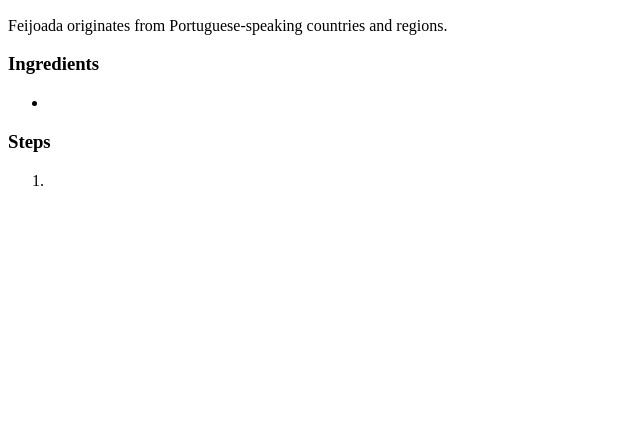
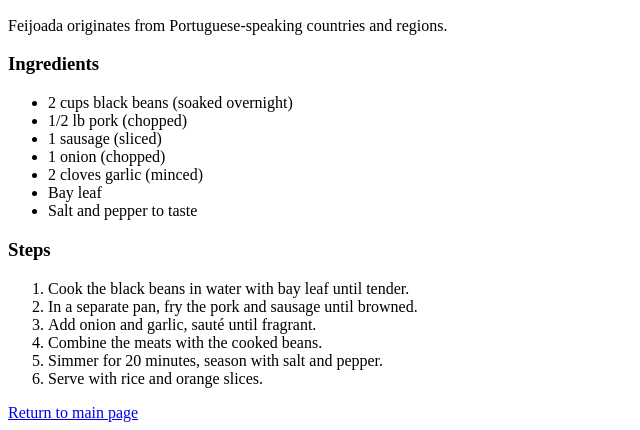
Before and after one commit to williamwhds/odin-recipes, a plain HTML site: page recipes/feijoada.html in a window 1280 px wide. Shown: the part 434-864 px from the top of the page, without its empty margins (0-640 px from the left). Before the commit the page ends 800 px from the top, so only its background shows below. Drawn offline with Linux system fonts and the light colour scheme.

Commit message:
Added Ingredients and Steps

```diff
--- a/recipes/feijoada.html
+++ b/recipes/feijoada.html
@@ -16,18 +16,26 @@
     <h3>Ingredients</h3>
 
     <ul>
-
-        <li></li>
-
+        <li>2 cups black beans (soaked overnight)</li>
+        <li>1/2 lb pork (chopped)</li>
+        <li>1 sausage (sliced)</li>
+        <li>1 onion (chopped)</li>
+        <li>2 cloves garlic (minced)</li>
+        <li>Bay leaf</li>
+        <li>Salt and pepper to taste</li>
     </ul>
 
     <h3>Steps</h3>
 
     <ol>
-
-        <li></li>
-
+        <li>Cook the black beans in water with bay leaf until tender.</li>
+        <li>In a separate pan, fry the pork and sausage until browned.</li>
+        <li>Add onion and garlic, sauté until fragrant.</li>
+        <li>Combine the meats with the cooked beans.</li>
+        <li>Simmer for 20 minutes, season with salt and pepper.</li>
+        <li>Serve with rice and orange slices.</li>
     </ol>
 
+    <a href="../index.html">Return to main page</a>
 </body>
 </html>
```
Also changed, not shown: recipes/acaraje.html (+12 -6 lines), recipes/tropeirobeans.html (+13 -2 lines).
